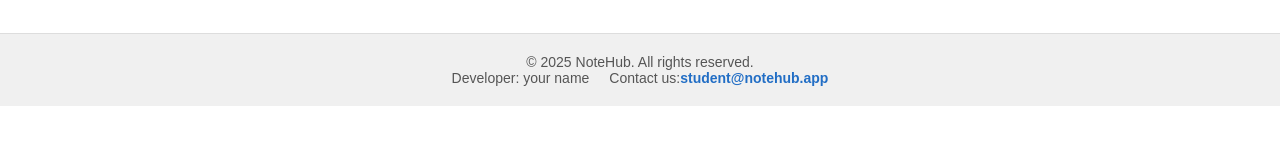
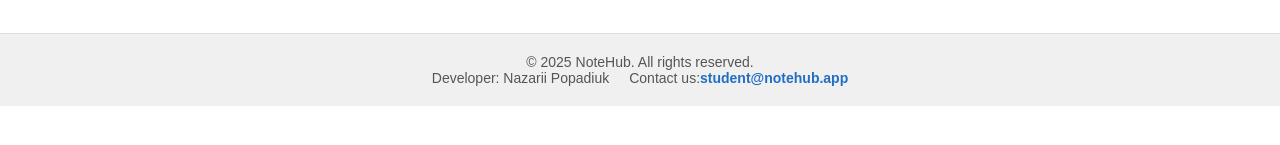
Before and after one commit to Nazarii-Popadiuk/06-notehub-nextjs, a Next.js app: page / in a window 1280 px wide. Shown: the part 289-434 px from the top of the page. Built offline with nearby package versions, Linux system fonts and the light colour scheme.

Commit message:
sec link has been resolved

```diff
--- a/components/Footer/Footer.tsx
+++ b/components/Footer/Footer.tsx
@@ -7,7 +7,7 @@ const Footer = () => {
   <div className={styles.content}>
     <p>© {new Date().getFullYear()} NoteHub. All rights reserved.</p>
     <div className={styles.wrap}>
-      <p>Developer: your name</p>
+      <p>Developer: Nazarii Popadiuk</p>
       <p>
         Contact us:
         <a href="mailto:student@notehub.app">student@notehub.app</a>
--- a/components/NoteList/NoteList.tsx
+++ b/components/NoteList/NoteList.tsx
@@ -32,7 +32,7 @@ export default function NoteList({ notes }: NoteListProps) {
           <p className={styles.content}>{note.content}</p>
           <div className={styles.footer}>
             <span className={styles.tag}>{note.tag}</span>
-            <Link href="../../app/notes/[id]/page.tsx">View details</Link>
+            <Link href="`/notes/${note.id}`">View details</Link>
             <button className={styles.button} onClick={() => mutate(note.id)} disabled={isPending && deletingId === note.id}>{isPending && deletingId === note.id ? 'Deleting...' : 'Delete'}</button>
           </div>
         </li>
--- a/lib/api.ts
+++ b/lib/api.ts
@@ -1,7 +1,7 @@
 import axios from "axios"
 import type { Note } from "../types/note";
 
-const API_URL = 'https://next-docs-api.onrender.com'
+const API_URL = 'https://notehub-public.goit.study/api/notes'
 
 const token = process.env.NEXT_PUBLIC_NOTEHUB_TOKEN;
 
```
